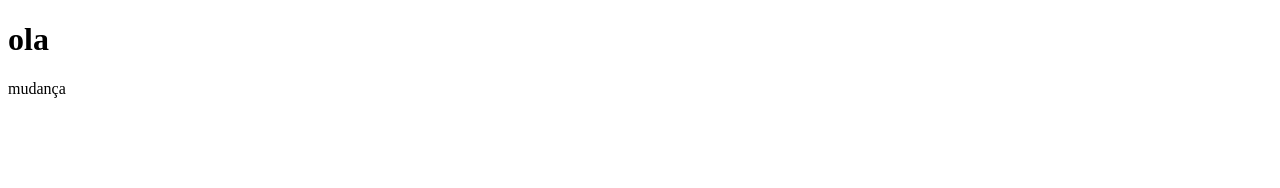
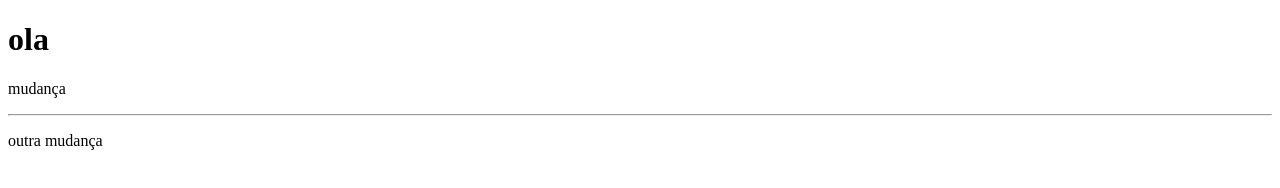
Before and after one commit to nataliasoueid/exercicio-clone, a plain HTML site: page index.html in a window 1280 px wide. Drawn offline with Linux system fonts and the light colour scheme.

Commit message:
Update index.html

```diff
--- a/index.html
+++ b/index.html
@@ -7,5 +7,7 @@
 <body>
     <h1>ola</h1>
     <p>mudança</p>
+    <hr/>
+    <p>outra mudança<p>
 </body>
 </html>
```
